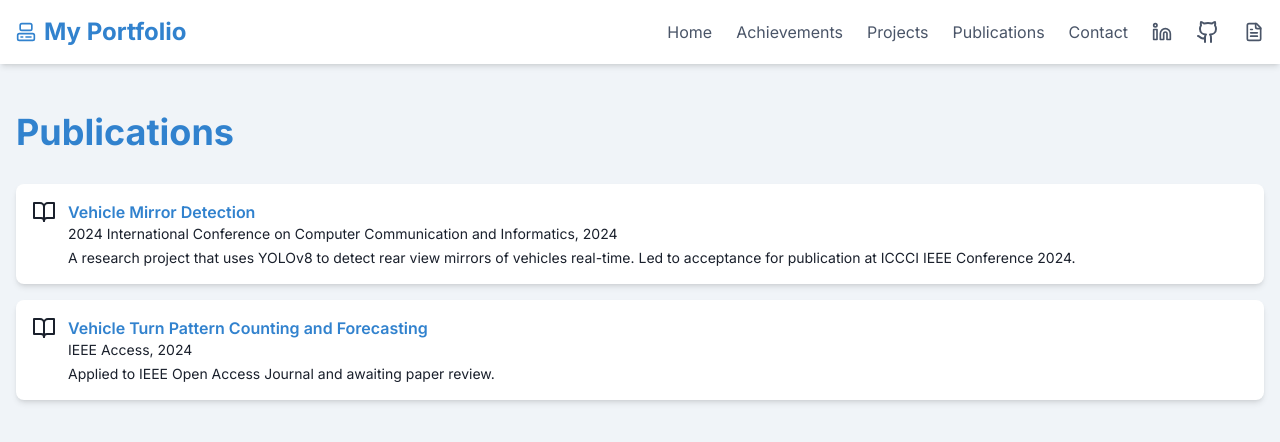
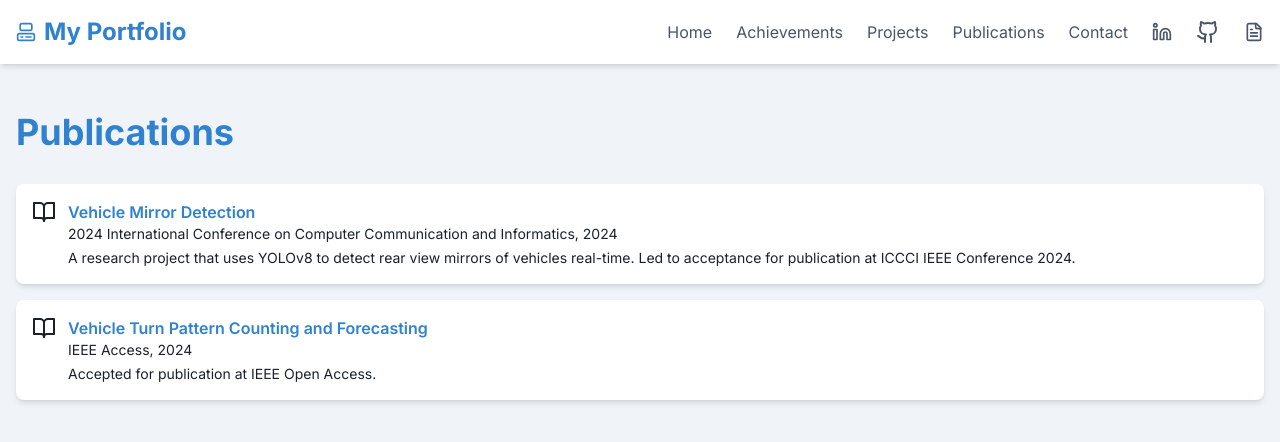
Before and after one commit to SundarakrishnanN/portfolio-website, a Next.js app: page /publications in a window 1280 px wide. Shown: the top 442 px of the page. Built offline with nearby package versions, Linux system fonts and the light colour scheme.

Commit message:
Update page.tsx

```diff
--- a/app/publications/page.tsx
+++ b/app/publications/page.tsx
@@ -18,7 +18,7 @@ const publications = [
     journal: 'IEEE Access',
     year: 2024,
     link: '',
-    description: 'Applied to IEEE Open Access Journal and awaiting paper review.'
+    description: 'Accepted for publication at IEEE Open Access.'
   },
 
 ]
```
